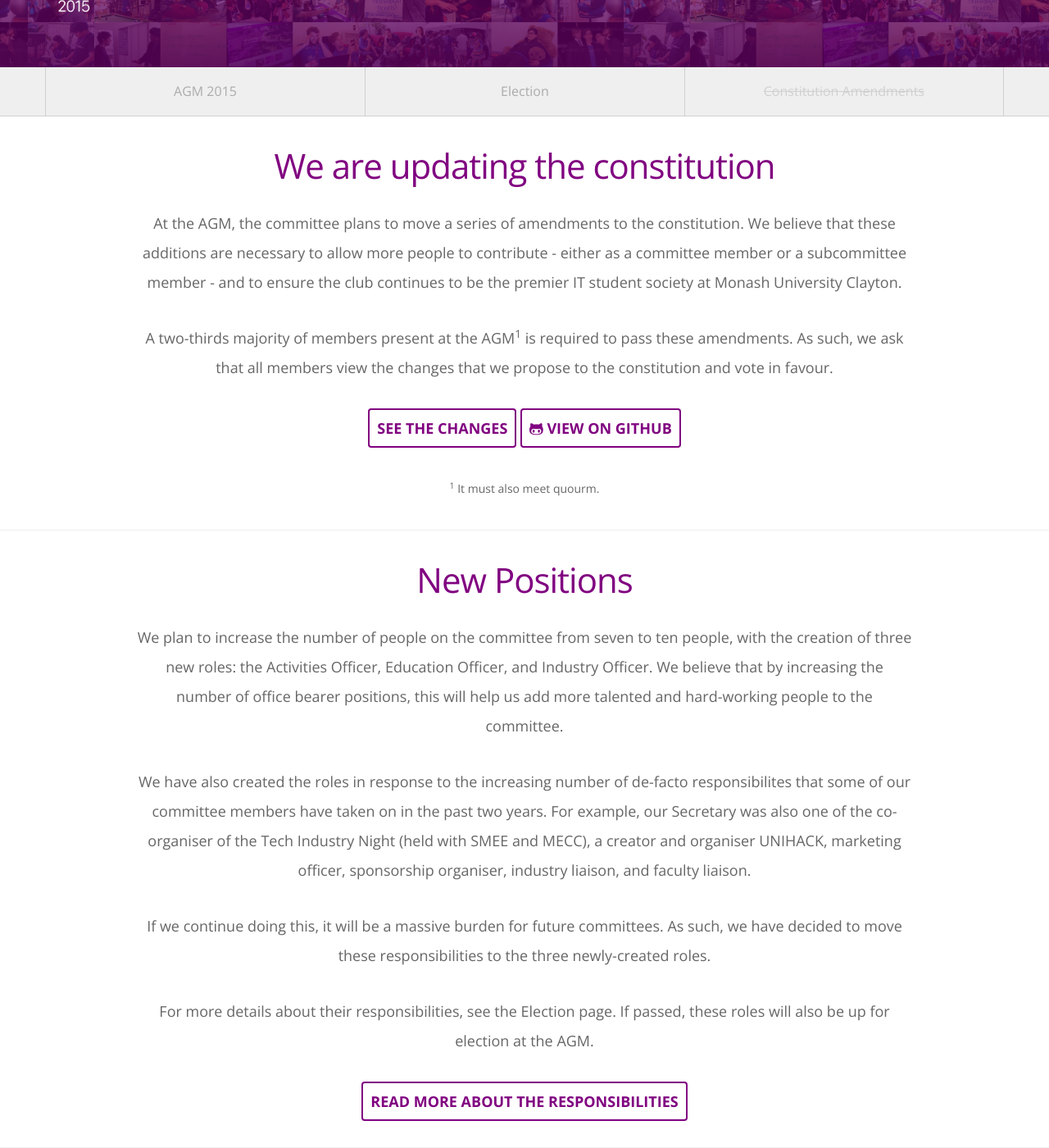
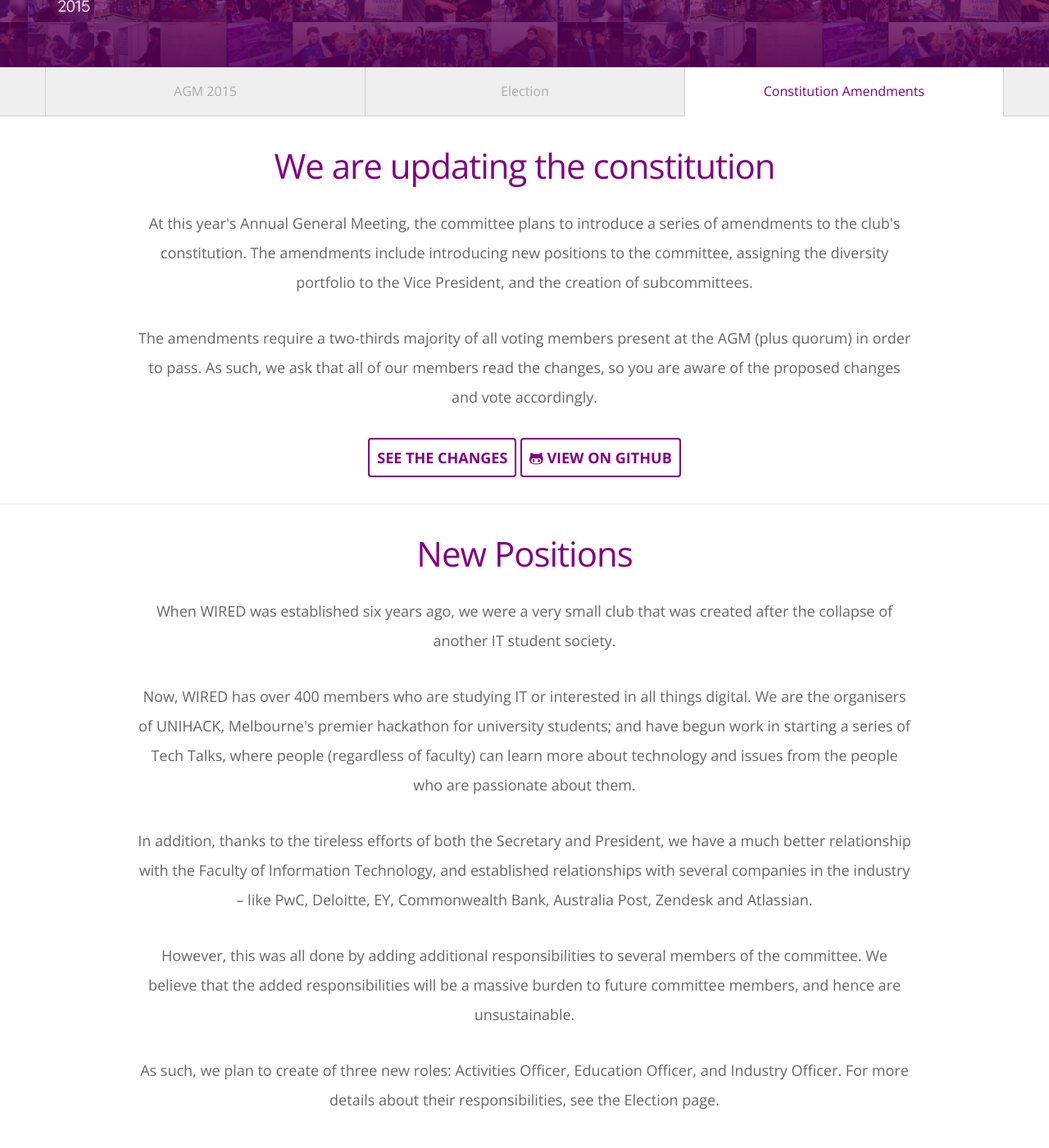
Before and after one commit to wiredmonash/wiredmonash.github.io, a Jekyll site: the page built from agm-2015/constitution.html, in a window 1280 px wide and 1400 px high, scrolled down 256 px. Shown: the whole window at 82% size. Built offline with Jekyll 4.4.1, drawn with Linux system fonts in a browser that asks for light colours; nearby versions of some CDN libraries; some of the changed text lies outside the part shown.

Commit message:
Update AGM site

```diff
--- a/_layouts/agm.html
+++ b/_layouts/agm.html
@@ -23,7 +23,7 @@
     <ul>
       <li {% if page.section == "home" %} class="active" {% endif %}><a href="{{ site.url }}/agm-2015/">AGM 2015</a></li>
       <li {% if page.section == "election" %} class="active" {% endif %}><a href="{{ site.url }}/agm-2015/election/">Election</a></li>
-      <li><span>Constitution Amendments</span></li>
+      <li {% if page.section == "constitution" %} class="active" {% endif %}><a href="{{ site.url }}/agm-2015/constitution/">Constitution Amendments</a></li>
     </ul>
   </div>
 </div>
--- a/agm-2015/constitution.html
+++ b/agm-2015/constitution.html
@@ -11,19 +11,19 @@ section: constitution
       <div class="col-md-10 col-md-offset-1">
         <p class="headline">We are updating the constitution</p>
         <p class="center">
-          At the AGM, the committee plans to move a series of amendments to the constitution. We believe that these additions are necessary
-          to allow more people to contribute - either as a committee member or a subcommittee member - and to ensure the club continues to be the
-          premier IT student society at Monash University Clayton.
+          At this year's Annual General Meeting, the committee plans to introduce a series of amendments to the
+          club's constitution. The amendments include introducing new positions to the committee, assigning the
+          diversity portfolio to the Vice President, and the creation of subcommittees.
         </p>
         <p class="center">
-          A two-thirds majority of members present at the AGM<sup>1</sup> is required to pass these amendments. As such, we ask that all members
-          view the changes that we propose to the constitution and vote in favour.
+          The amendments require a two-thirds majority of all voting members present at the AGM (plus quorum)
+          in order to pass. As such, we ask that all of our members read the changes, so you are aware of the
+          proposed changes and vote accordingly.
         </p>
         <p class="center">
-          <a class="btn" href="https://drive.google.com/file/d/0Bxn3mYjwEIxvam1ndDZGdUJkNHM/view?usp=sharing">See the Changes</a>
+          <a class="btn" href="https://drive.google.com/file/d/0Bxn3mYjwEIxveDFhZGhYbjhITHc/view?usp=sharing">See the Changes</a>
           <a class="btn" href="https://github.com/wiredmonash/constitution/compare/agm-2015#diff-5476ddad40efc8f7778d26e092c39c8b"><i class="fa fa-github-alt"></i> View on GitHub</a>
         </p>
-        <p class="mini center"><sup>1</sup> It must also meet quourm.</p>
       </div>
     </div>
   </div>
@@ -35,21 +35,31 @@ section: constitution
     <div class="row">
       <div class="col-md-10 col-md-offset-1">
         <p class="center">
-          We plan to increase the number of people on the committee from seven to ten people, with the creation of three new roles: the Activities Officer,
-          Education Officer, and Industry Officer. We believe that by increasing the number of office bearer positions, this will help us add more talented
-          and hard-working people to the committee.
+          When WIRED was established six years ago, we were a very small club that was created after the collapse
+          of another IT student society.
         </p>
         <p class="center">
-          We have also created the roles in response to the increasing number of de-facto responsibilites that some of our committee members have taken on
-          in the past two years. For example, our Secretary was also one of the co-organiser of the Tech Industry Night (held with SMEE and MECC),
-          a creator and organiser UNIHACK, marketing officer, sponsorship organiser, industry liaison, and faculty liaison.
+          Now, WIRED has over 400 members who are studying IT or interested in all things digital. We are the
+          organisers of UNIHACK, Melbourne's premier hackathon for university students; and have begun work in
+          starting a series of Tech Talks, where people (regardless of faculty) can learn more about technology and
+          issues from the people who are passionate about them.
         </p>
         <p class="center">
-          If we continue doing this, it will be a massive burden for future committees. As such, we have decided to move these responsibilities
-          to the three newly-created roles.
+          In addition, thanks to the tireless efforts of both the Secretary and President, we have a much better
+          relationship with the Faculty of Information Technology, and established relationships with several
+          companies in the industry &ndash; like PwC, Deloitte, EY, Commonwealth Bank, Australia Post, Zendesk and Atlassian.
         </p>
         <p class="center">
-          For more details about their responsibilities, see the Election page. If passed, these roles will also be up for election at the AGM.
+          However, this was all done by adding additional responsibilities to several members of the committee.
+          We believe that the added responsibilities will be a massive burden to future committee members,
+          and hence are unsustainable.
+        <p>
+        <p class="center">
+          As such, we plan to create of three new roles: Activities Officer, Education Officer, and Industry Officer.
+          For more details about their responsibilities, see the Election page.
+        </p>
+        <p class="center">
+          If passed, these roles will also be up for election at the AGM.
         </p>
         <p class="center">
           <a class="btn" href="{{site.url}}/agm-2015/election/">Read more about the responsibilities</a>
@@ -65,12 +75,15 @@ section: constitution
     <div class="row">
       <div class="col-md-10 col-md-offset-1">
         <p class="center">
-          Promoting diversity in IT is very important to us, and we believe that we can play some role in helping bringing more women and minorities into the IT industry.
+          Promoting diversity in IT is very important to us, and we believe that we can play some role in
+          helping bringing more women and minorities into the IT industry.
         </p>
         <p class="center">
-          As such, we plan to add to a diversity portfolio to the responsibilities of the Vice President. This means that he or she will act as our liaison between the
-          faculty, similar student groups (e.g. Robogals and Geek Girl Coffee Club) and the greater IT industry to promote diversity to members and the wider student
-          community. In addition, they must act as the voice of equal opportunity and diversity for all club decisions and at all club events.
+          As such, we plan to add to a diversity portfolio to the responsibilities of the Vice President.
+          This means that he or she will act as our liaison between the faculty, similar student groups
+          (e.g. Robogals and Geek Girl Coffee Club) and the greater IT industry to promote diversity to
+          members and the wider student community. In addition, they must act as the voice of equal
+          opportunity and diversity for all club decisions and at all club events.
         </p>
       </div>
     </div>
@@ -78,11 +91,13 @@ section: constitution
       <div class="col-md-12 quote-box">
         <blockquote>
           <p class="quote">
-            University students have the potential to wield a lot of power - they are our future business leaders after all. I hope that...
-            [they] spread the word, and also go on to be gender diversity advocates in the companies that they join in the future.
+            University students have the potential to wield a lot of power - they are our future business
+            leaders after all. I hope that... [they] spread the word, and also go on to be gender diversity
+            advocates in the companies that they join in the future.
           </p>
           <p class="attr">
-            &mdash; Paula Ngov, principal consultant for Partnerships, Community Engagement and Business Development at DiUS
+            &mdash; Paula Ngov, principal consultant for Partnerships, Community Engagement and Business
+            Development at DiUS
             <a href="https://www.linkedin.com/pulse/she-whipped-out-barbie-software-engineer-paula-ngov-burton">
               <i class="fa fa-link"></i>
             </a>
@@ -93,9 +108,11 @@ section: constitution
     <div class="row">
       <div class="col-md-10 col-md-offset-1">
         <p class="center">
-          This follows on from our Diversity Commitment that we implemented for UNIHACK 2015 - where we wanted to increase the participation of women and
-          minorities at our event. After reaching out with LGBT and Women in ICT student groups (like Robogals), we were able to increase the number of
-          women competing by 260 percent. We also made sure that the judging panel had a rough even split between male and female panelists.
+          This follows on from our Diversity Commitment that we implemented for UNIHACK 2015 - where we wanted
+          to increase the participation of women and minorities at our event. After reaching out with LGBT and
+          Women in ICT student groups, we were able to increase the number of female competitors by 260 percent
+          compared to last year. We also ensured that the judging panel was equally diverse &ndash; composing of four
+          male and three female judges.
         </p>
         <p class="center">
           <a class="btn" href="https://medium.com/unihack-blog/diversity-at-unihack-2015-a-good-start-but-we-can-do-better-13a54988e8ea">
@@ -113,15 +130,47 @@ section: constitution
     <div class="row">
       <div class="col-md-10 col-md-offset-1">
         <p class="center">
-          Lastly, we plan to codify the rules of subcommittees so there is a process that future committees and all our members are aware of and can follow.
-          Establishing subcommittees allow all of our members - both ordinary and associate members - to play some part in making WIRED the best IT student
-          society at Monash University.
+          Lastly, we plan to codify the rules of subcommittees. We believe that subcommittees are essential so all
+          of our members &ndash; both ordinary and associate members &ndash; can meet up if they share similar interests,
+          or showcase their skills in leadership and organisation.
         </p>
         <p class="center">
-          We envision that subcommittees will be used to organise our flagship events such as UNIHACK, or create smaller club-like groups that can utilise
-          our resources and industry connections (e.g. cybersecurity, programming, competing in hackathons, etc).
+          We propose that subcommittees be used for organising some of our flagship events (e.g. Trivia Night,
+          Tech Industry Night) or activities; or creating club-like groups where like-minded students can meet,
+          using the club’s resources.
+        </p>
+        <p class="center">
+          For example, we can establish a subcommittee for people who are interested in cyber security so they
+          can create workshops for everyone to learn the basics, or training sessions so they are prepared
+          for events like the Cyber Security Challenge.
+        </p>
+        <p class="center">
+          We will open expressions of interest for subcommittees after the AGM.
         </p>
       </div>
     </div>
   </div>
 </div>
+
+<div id="constitution-subcommittee" class="agm-element">
+  <div class="container">
+    <h3>Preparing for the Future</h3>
+    <div class="row">
+      <div class="col-md-10 col-md-offset-1">
+        <p class="center">
+          We believe that the changes are necessary so we can continue to be the top society for all IT students
+          and those who have an interest in all things digital. We also believe that our club can play some part
+          in helping the IT industry to be more diverse. We are the future business leaders and &ndash; regardless of
+          gender &ndash; be diversity advocates in the companies we join in the future.
+        </p>
+        <p class="center">
+          The committee strongly urges that our membership pass the proposed amendments at the AGM.
+        </p>
+        <p class="center">
+          <a class="btn" href="https://drive.google.com/file/d/0Bxn3mYjwEIxveDFhZGhYbjhITHc/view?usp=sharing">See the Changes</a>
+          <a class="btn" href="https://github.com/wiredmonash/constitution/compare/agm-2015#diff-5476ddad40efc8f7778d26e092c39c8b"><i class="fa fa-github-alt"></i> View on GitHub</a>
+        </p>
+      </div>
+    </div>
+  </div>
+</div>
```
Also changed, not shown: agm-2015.html (+11 -7 lines).
